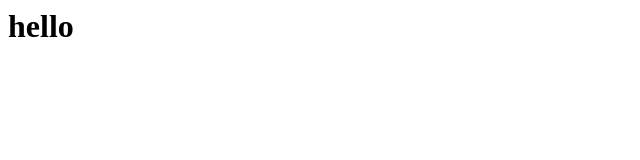
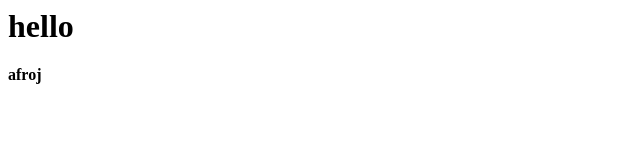
Before and after one commit to Afroj881/gitwork, a plain HTML site: page index.html in a window 1280 px wide. Shown: the full height of the page, 0-640 px from the left. Drawn offline with Linux system fonts and the light colour scheme.

Commit message:
this is day2 work

```diff
--- a/index.html
+++ b/index.html
@@ -1 +1,2 @@
 <h1> hello</h1>
+<h4> afroj </h4>
```
